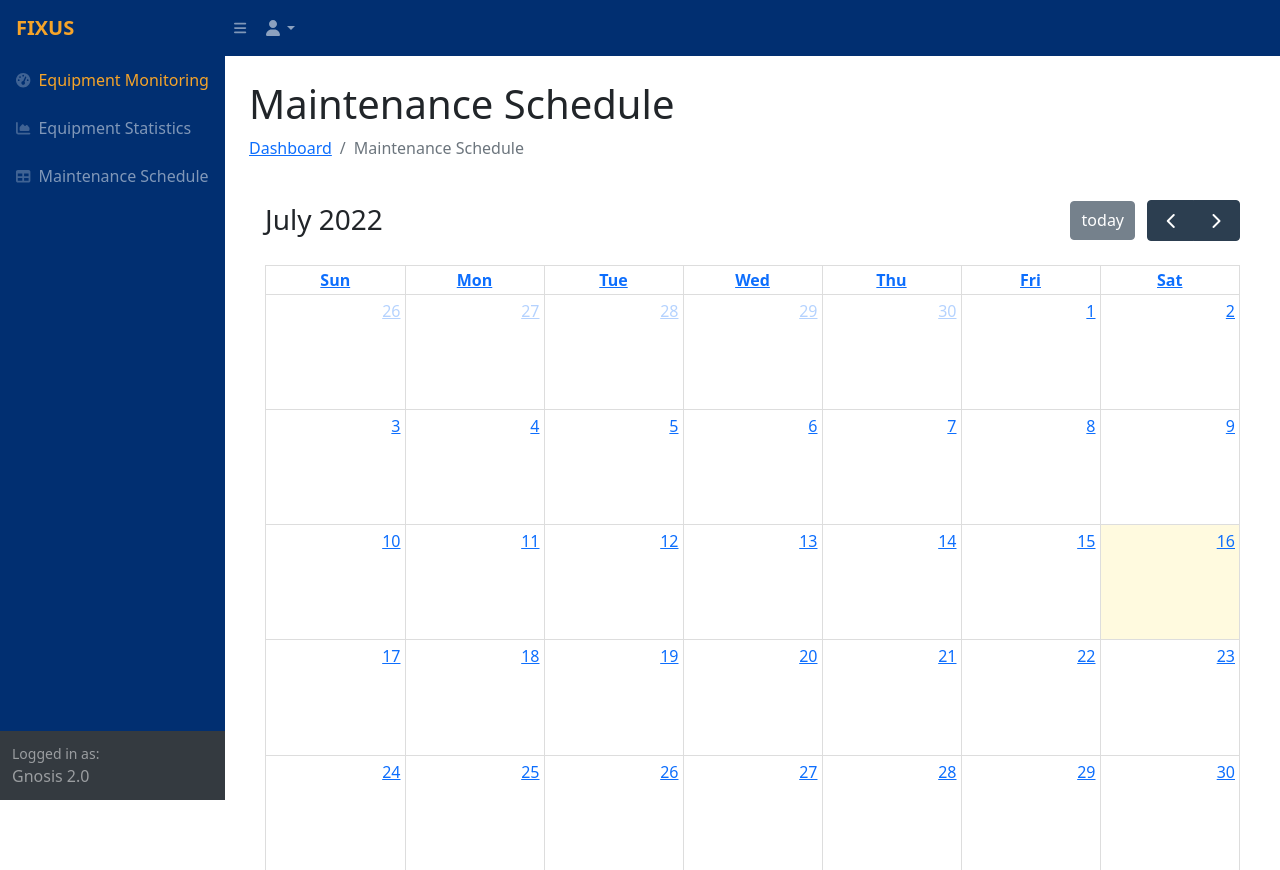
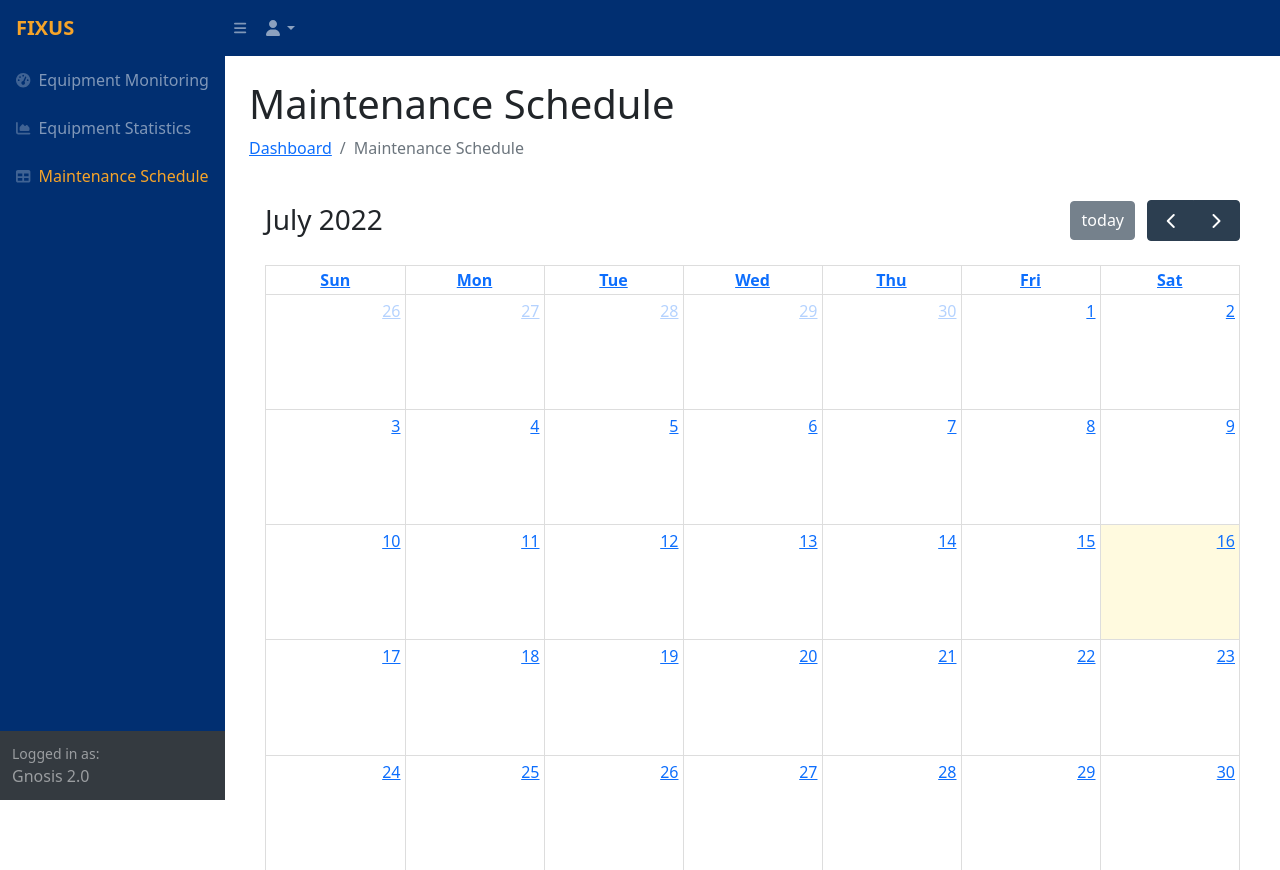
Before and after one commit to zyadzarin/Fixus, a Flask app: page /MaintenanceSchedule in a window 1280 px wide. Shown: the top 870 px of the page. Run offline with Flask 2, Linux system fonts and the light colour scheme; lists and menus that the app fills with data are empty; parts of the project's set-up code (start-up, migrations or seed data) failed here and were passed over; some libraries are stand-ins or nearby versions.

Commit message:
Update MaintenanceSchedule.html
FrontEnd UI Updated

```diff
--- a/templates/MaintenanceSchedule.html
+++ b/templates/MaintenanceSchedule.html
@@ -18,6 +18,30 @@
 {% endblock head %}
 
 {% block body %}
+<div id="layoutSidenav_nav">
+    <nav class="sb-sidenav accordion sb-sidenav-dark" style="background-color: #012f71;" id="sidenavAccordion">
+        <div class="sb-sidenav-menu">
+            <div class="nav">
+                <a class="nav-link" href="{{ url_for('index') }}">
+                    <div class="sb-nav-link-icon"><i class="fas fa-tachometer-alt"></i></div>
+                    Equipment Monitoring
+                </a>
+                <a class="nav-link" href="{{ url_for('EquipStats') }}">
+                    <div class="sb-nav-link-icon"><i class="fas fa-chart-area"></i></div>
+                    Equipment Statistics
+                </a>
+                <a class="nav-link" href="{{ url_for('MaintenanceSchedule') }}" style="color:#f6a429;">
+                    <div class="sb-nav-link-icon"><i class="fas fa-table"></i></div>
+                    Maintenance Schedule
+                </a>
+            </div>
+        </div>
+        <div class="sb-sidenav-footer">
+            <div class="small">Logged in as:</div>
+            Gnosis 2.0
+        </div>
+    </nav>
+</div>
 <main>
     <div class="container-fluid px-4">
         <h1 class="mt-4">Maintenance Schedule</h1>
@@ -29,49 +53,6 @@
         <div class="container p-3">
             <div id='calendar'></div>
         </div>
-
-        <!-- <div class="card mb-4">
-            <div class="card-body">
-                DataTables is a third party plugin that is used to generate the demo table below. For more information about DataTables, please visit the
-                <a target="_blank" href="https://datatables.net/">official DataTables documentation</a>
-                .
-            </div>
-        </div>
-        <div class="card mb-4">
-            <div class="card-header">
-                <i class="fas fa-table me-1"></i>
-                DataTable Example
-            </div>
-            <div class="card-body">
-                <table id="datatablesSimple">
-                    <thead>
-                        <tr>
-                            <th>Name</th>
-                            <th>Position</th>
-                            <th>Office</th>
-                            <th>Age</th>
-                            <th>Start date</th>
-                            <th>Salary</th>
-                        </tr>
-                    </thead>
-                    <tfoot>
-                        <tr>
-                            <th>Name</th>
-                            <th>Position</th>
-                            <th>Office</th>
-                            <th>Age</th>
-                            <th>Start date</th>
-                            <th>Salary</th>
-                        </tr>
-                    </tfoot>
-                    <tbody>
-                        <tr>
-
-                        </tr>
-                    </tbody>
-                </table>
-            </div>
-        </div> -->
     </div>
 </main>
 {% endblock body%}
```
